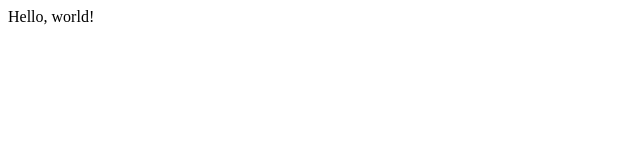
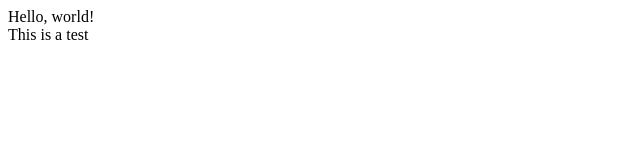
Before and after one commit to fj604/test-website, a plain HTML site: page index.html in a window 1280 px wide. Shown: the full height of the page, 0-640 px from the left. Drawn offline with Linux system fonts and the light colour scheme.

Commit message:
Added a line

```diff
--- a/index.html
+++ b/index.html
@@ -1,5 +1,7 @@
 <html>
 <body>
 Hello, world!
+<br />
+This is a test
 </body>
 </html>
```
